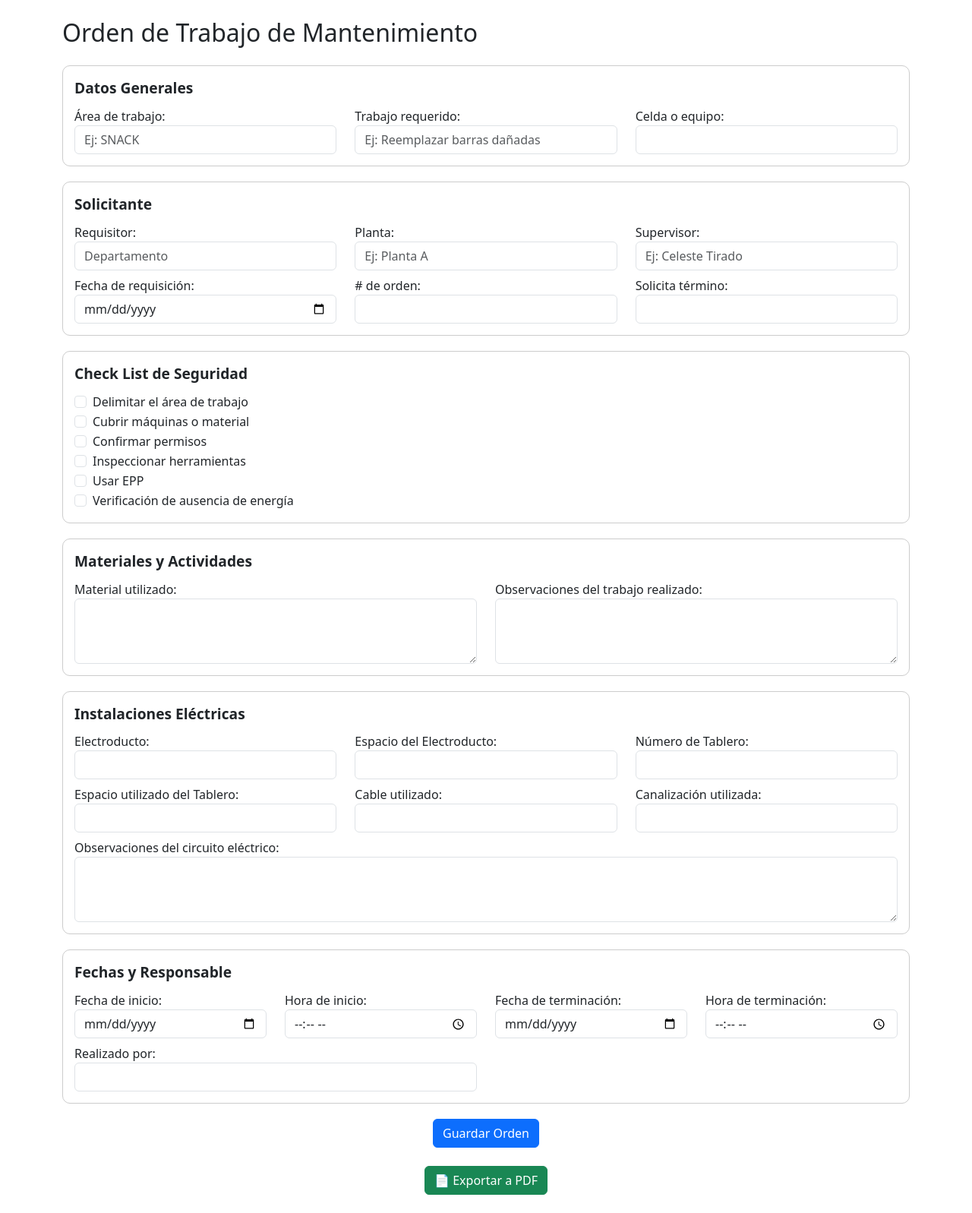
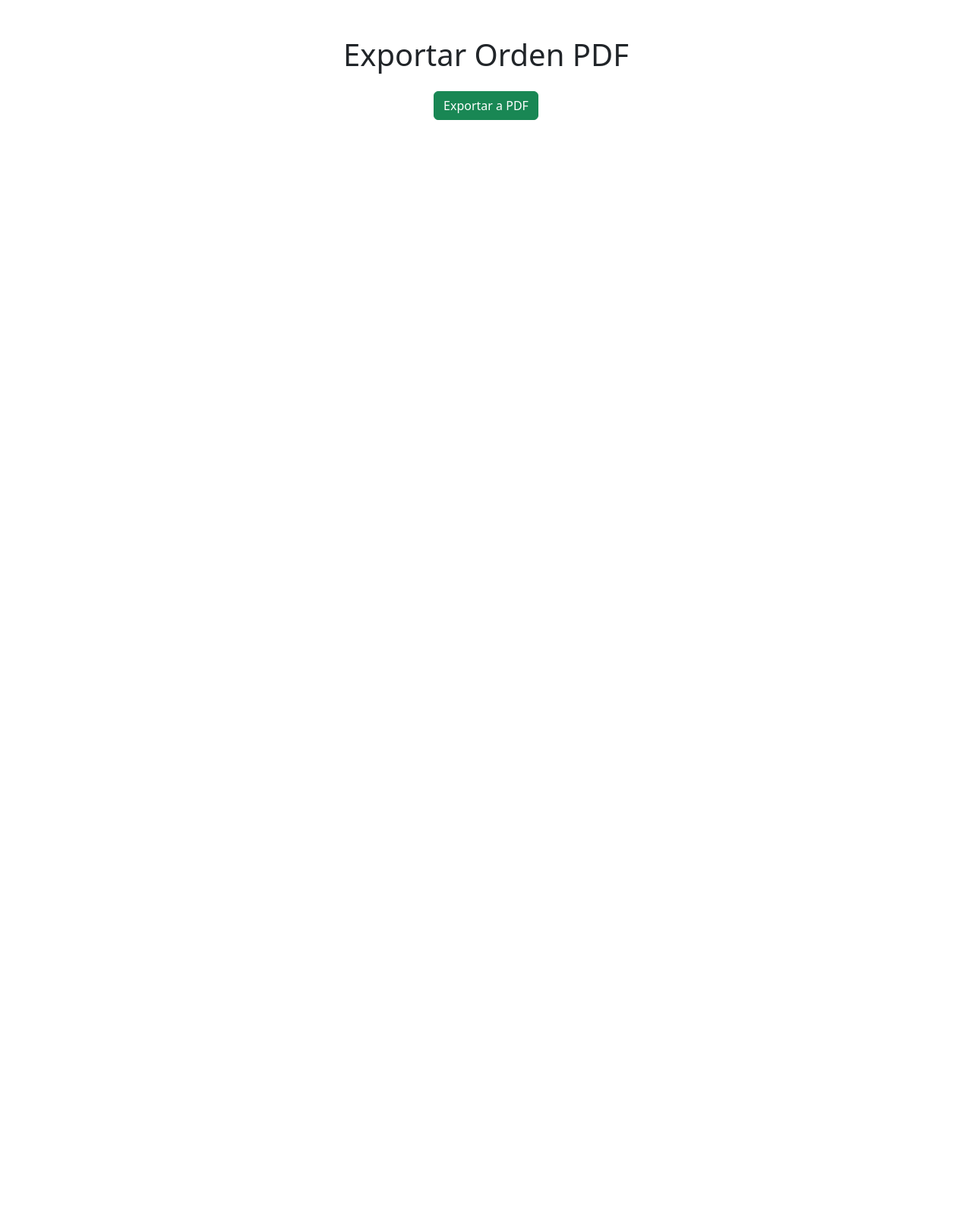
Before and after one commit to tenorio3g/Ordenes, a Flask app: page / in a window 1280 px wide. Shown: the whole page at 76% size. After the commit the page ends 158 px from the top, so only its background shows below. Run offline with Flask 3, Linux system fonts and the light colour scheme.

Commit message:
Add files via upload

```diff
--- a/templates/formulario.html
+++ b/templates/formulario.html
@@ -1,187 +1,13 @@
 <!DOCTYPE html>
 <html lang="es">
 <head>
-  <meta charset="UTF-8" />
-  <meta name="viewport" content="width=device-width, initial-scale=1.0" />
-  <title>Orden de Trabajo - Mantenimiento</title>
+  <meta charset="UTF-8">
+  <meta name="viewport" content="width=device-width, initial-scale=1.0">
+  <title>Exportar Orden PDF</title>
   <link href="https://cdn.jsdelivr.net/npm/bootstrap@5.3.0/dist/css/bootstrap.min.css" rel="stylesheet">
-  <style>
-    .seccion {
-      border: 1px solid #ccc;
-      padding: 15px;
-      margin-bottom: 20px;
-      border-radius: 10px;
-    }
-    .titulo-seccion {
-      font-weight: bold;
-      font-size: 1.2rem;
-      margin-bottom: 10px;
-    }
-  </style>
 </head>
-<body class="container py-4">
-  <h2 class="mb-4">Orden de Trabajo de Mantenimiento</h2>
-
-  <form>
-    <div class="seccion">
-      <div class="titulo-seccion">Datos Generales</div>
-      <div class="row">
-        <div class="col-md-4">
-          <label>Área de trabajo:</label>
-          <input type="text" class="form-control" placeholder="Ej: SNACK">
-        </div>
-        <div class="col-md-4">
-          <label>Trabajo requerido:</label>
-          <input type="text" class="form-control" placeholder="Ej: Reemplazar barras dañadas">
-        </div>
-        <div class="col-md-4">
-          <label>Celda o equipo:</label>
-          <input type="text" class="form-control">
-        </div>
-      </div>
-    </div>
-
-    <div class="seccion">
-      <div class="titulo-seccion">Solicitante</div>
-      <div class="row">
-        <div class="col-md-4">
-          <label>Requisitor:</label>
-          <input type="text" class="form-control" placeholder="Departamento">
-        </div>
-        <div class="col-md-4">
-          <label>Planta:</label>
-          <input type="text" class="form-control" placeholder="Ej: Planta A">
-        </div>
-        <div class="col-md-4">
-          <label>Supervisor:</label>
-          <input type="text" class="form-control" placeholder="Ej: Celeste Tirado">
-        </div>
-      </div>
-      <div class="row mt-2">
-        <div class="col-md-4">
-          <label>Fecha de requisición:</label>
-          <input type="date" class="form-control">
-        </div>
-        <div class="col-md-4">
-          <label># de orden:</label>
-          <input type="text" class="form-control">
-        </div>
-        <div class="col-md-4">
-          <label>Solicita término:</label>
-          <input type="text" class="form-control">
-        </div>
-      </div>
-    </div>
-
-    <div class="seccion">
-      <div class="titulo-seccion">Check List de Seguridad</div>
-      <div class="form-check">
-        <input class="form-check-input" type="checkbox"> Delimitar el área de trabajo
-      </div>
-      <div class="form-check">
-        <input class="form-check-input" type="checkbox"> Cubrir máquinas o material
-      </div>
-      <div class="form-check">
-        <input class="form-check-input" type="checkbox"> Confirmar permisos
-      </div>
-      <div class="form-check">
-        <input class="form-check-input" type="checkbox"> Inspeccionar herramientas
-      </div>
-      <div class="form-check">
-        <input class="form-check-input" type="checkbox"> Usar EPP
-      </div>
-      <div class="form-check">
-        <input class="form-check-input" type="checkbox"> Verificación de ausencia de energía
-      </div>
-    </div>
-
-    <div class="seccion">
-      <div class="titulo-seccion">Materiales y Actividades</div>
-      <div class="row">
-        <div class="col-md-6">
-          <label>Material utilizado:</label>
-          <textarea class="form-control" rows="3"></textarea>
-        </div>
-        <div class="col-md-6">
-          <label>Observaciones del trabajo realizado:</label>
-          <textarea class="form-control" rows="3"></textarea>
-        </div>
-      </div>
-    </div>
-
-    <div class="seccion">
-      <div class="titulo-seccion">Instalaciones Eléctricas</div>
-      <div class="row">
-        <div class="col-md-4">
-          <label>Electroducto:</label>
-          <input type="text" class="form-control">
-        </div>
-        <div class="col-md-4">
-          <label>Espacio del Electroducto:</label>
-          <input type="text" class="form-control">
-        </div>
-        <div class="col-md-4">
-          <label>Número de Tablero:</label>
-          <input type="text" class="form-control">
-        </div>
-      </div>
-      <div class="row mt-2">
-        <div class="col-md-4">
-          <label>Espacio utilizado del Tablero:</label>
-          <input type="text" class="form-control">
-        </div>
-        <div class="col-md-4">
-          <label>Cable utilizado:</label>
-          <input type="text" class="form-control">
-        </div>
-        <div class="col-md-4">
-          <label>Canalización utilizada:</label>
-          <input type="text" class="form-control">
-        </div>
-      </div>
-      <div class="row mt-2">
-        <div class="col-md-12">
-          <label>Observaciones del circuito eléctrico:</label>
-          <textarea class="form-control" rows="3"></textarea>
-        </div>
-      </div>
-    </div>
-
-    <div class="seccion">
-      <div class="titulo-seccion">Fechas y Responsable</div>
-      <div class="row">
-        <div class="col-md-3">
-          <label>Fecha de inicio:</label>
-          <input type="date" class="form-control">
-        </div>
-        <div class="col-md-3">
-          <label>Hora de inicio:</label>
-          <input type="time" class="form-control">
-        </div>
-        <div class="col-md-3">
-          <label>Fecha de terminación:</label>
-          <input type="date" class="form-control">
-        </div>
-        <div class="col-md-3">
-          <label>Hora de terminación:</label>
-          <input type="time" class="form-control">
-        </div>
-      </div>
-      <div class="row mt-2">
-        <div class="col-md-6">
-          <label>Realizado por:</label>
-          <input type="text" class="form-control">
-        </div>
-      </div>
-    </div>
-
-    <div class="text-center">
-      <button type="submit" class="btn btn-primary">Guardar Orden</button>
-    </div>
-  </form>
-
-  <div class="text-center mt-4">
-    <a href="/exportar" class="btn btn-success" target="_blank">📄 Exportar a PDF</a>
-  </div>
+<body class="container py-5 text-center">
+  <h1 class="mb-4">Exportar Orden PDF</h1>
+  <a href="/pdf" class="btn btn-success">Exportar a PDF</a>
 </body>
 </html>
```
